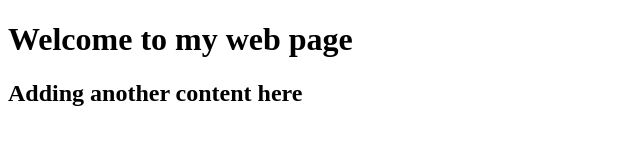
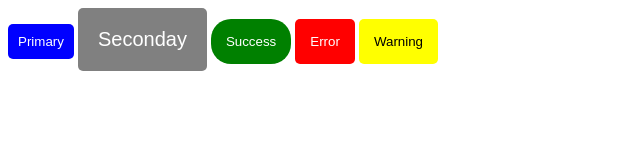
Before and after one commit to begimaii/new-demo-repository, a plain HTML site: page designbuttons.html in a window 1280 px wide. Shown: the whole page, without its empty margins (0-640 px from the left). Drawn offline with Linux system fonts and the light colour scheme.

Commit message:
renamed file

```diff
--- a/index.html
+++ b/designbuttons.html
@@ -8,7 +8,11 @@
     <link rel="stylesheet" href="style.css">
 </head>
 <body>
-   <h1>Welcome to my web page</h1>
-   <h2>Adding another content here</h2>
+   <button class="button-1">Primary</button>
+   <button class="button-2">Seconday</button>
+   <button class="button-3">Success</button>
+   <button class="button-4">Error</button>
+   <button class="button-5">Warning</button>
+
 </body>
 </html>
--- a/style.css
+++ b/style.css
@@ -0,0 +1,36 @@
+.button-1{
+    background-color: blue;
+    color: white;
+    border-radius: 5px;
+    border: none;
+    padding: 10px;
+}
+.button-2{
+    background-color: gray;
+    color: white;
+    border-radius: 5px;
+    border: none;
+    padding: 20px;
+    font-size: 20px;
+}
+.button-3{
+    background-color: green;
+    color: white;
+    border-radius: 20px;
+    border: none;
+    padding: 15px;
+}
+.button-4{
+    background-color: red;
+    color: white;
+    border-radius: 5px;
+    border: none;
+    padding: 15px;
+}
+.button-5{
+    background-color: yellow;
+    color: black;
+    border-radius: 5px;
+    border: none;
+    padding: 15px;
+}
```
